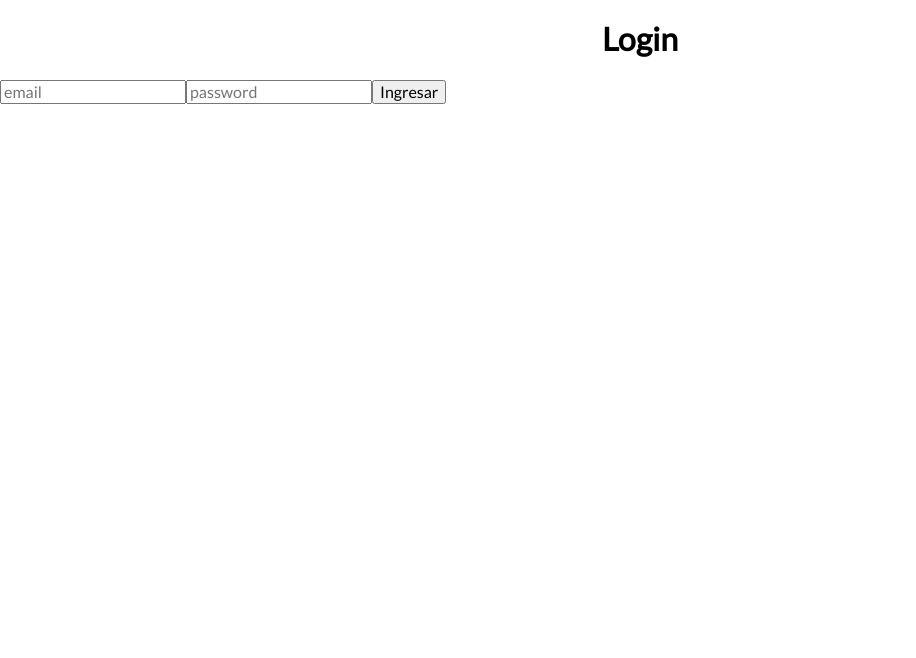
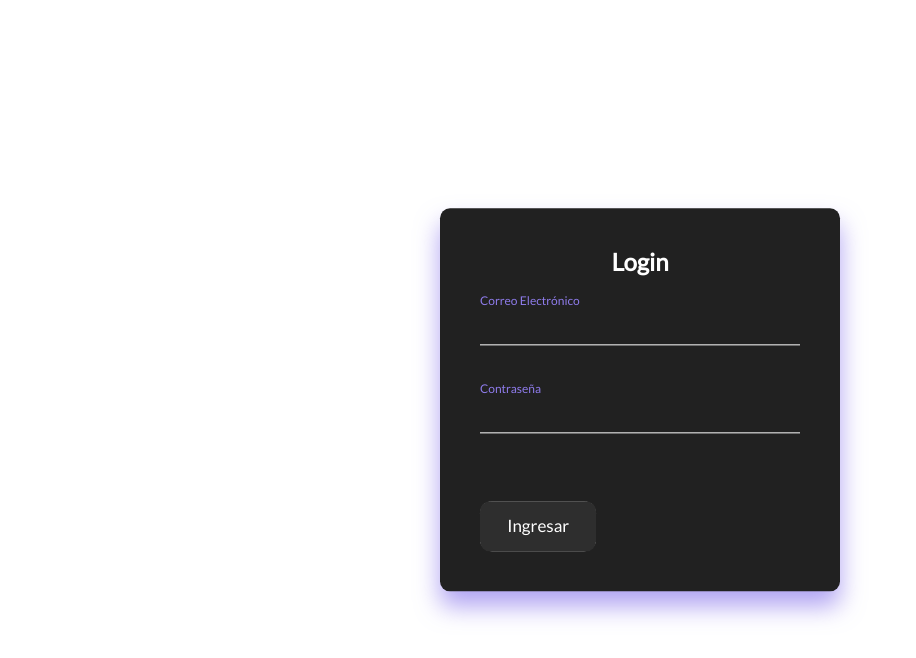
Before and after one commit to JefersonV/Frontend-Web-App-Caf-Vida-, a React (Vite) app: page /login in a window 1280 px wide. Shown: the top 658 px of the page, without its empty margins (0-916 px from the left). Built offline with nearby package versions, Linux system fonts and the light colour scheme; no server answers.

Commit message:
"Estilos agregados a Login"

```diff
--- /dev/null
+++ b/src/assets/styles/Login.css
@@ -0,0 +1,135 @@
+body {
+    font-family: Arial, Helvetica, sans-serif;
+}
+
+.login-box {
+    position: absolute;
+    top: 50%;
+    left: 50%;
+    width: 400px;
+    padding: 40px;
+    transform: translate(-50%, -50%);
+    background: #212121;
+    box-shadow: 0 15px 25px rgba(143, 124, 236, 0.7);
+    border-radius: 10px;
+}
+
+.login-box h2 {
+    margin: 0 0 30px;
+    padding: 0;
+    color: #fff;
+    text-align: center;
+}
+
+.login-box .user-box input {
+    position: relative;
+    width: 100%;
+    padding: 10px 0;
+    font-size: 16px;
+    color: #fff;
+    margin-bottom: 30px;
+    border: none;
+    border-bottom: 1px solid #fff;
+    outline: none;
+    background: transparent;
+}
+
+.login-box .user-box label {
+    position: relative;
+    left: 0;
+    top: -60px;
+    padding: 10px 0;
+    font-size: 16px;
+    color: #fff;
+    pointer-events: none;
+    transition: .5s;
+}
+
+.login-box .user-box input:focus~label,
+.login-box .user-box input:valid~label {
+    top: -85px;
+    left: 0;
+    color: #8F7CEC;
+    font-size: 12px;
+}
+
+.button-form {
+    display: flex;
+    flex-direction: row;
+    margin-top: 20px;
+}
+
+
+.btn {
+    padding: 0.9em 1.6em;
+    border: none;
+    outline: none;
+    color: #FFF;
+    font-family: inherit;
+    font-weight: 500;
+    font-size: 17px;
+    cursor: pointer;
+    position: relative;
+    z-index: 0;
+    border-radius: 12px;
+}
+
+.btn::after {
+    content: "";
+    z-index: -1;
+    position: absolute;
+    width: 100%;
+    height: 100%;
+    background-color: rgb(46, 46, 46);
+    left: 0;
+    top: 0;
+    border-radius: 10px;
+}
+
+/* glow */
+.btn::before {
+    content: "";
+    background: linear-gradient(45deg,
+            #FF0000, #002BFF, #FF00C8, #002BFF,
+            #FF0000, #002BFF, #FF00C8, #002BFF);
+    position: absolute;
+    top: -2px;
+    left: -2px;
+    background-size: 600%;
+    z-index: -1;
+    width: calc(100% + 4px);
+    height: calc(100% + 4px);
+    filter: blur(8px);
+    animation: glowing 20s linear infinite;
+    transition: opacity .3s ease-in-out;
+    border-radius: 10px;
+    opacity: 0;
+}
+
+@keyframes glowing {
+    0% {
+        background-position: 0 0;
+    }
+
+    50% {
+        background-position: 400% 0;
+    }
+
+    100% {
+        background-position: 0 0;
+    }
+}
+
+/* hover */
+.btn:hover::before {
+    opacity: 1;
+}
+
+.btn:active:after {
+    background: transparent;
+}
+
+.btn:active {
+    color: #000;
+    font-weight: bold;
+}
--- a/src/pages/Login.jsx
+++ b/src/pages/Login.jsx
@@ -1,4 +1,5 @@
 import React, { Fragment, useState } from "react";
+import "../assets/styles/Login.css";
 
 const Login = ({ setAuth }) => {
   const [inputs, setInputs] = useState({
@@ -35,26 +36,32 @@ const Login = ({ setAuth }) => {
 
   return (
     <Fragment>
-      <h1 className="">Login</h1>
+      <div class="login-box">
+        <h2>Login</h2>
         <form onSubmit={onSubmitForm}>
+          <div class="user-box">
             <input
               type="email"
               name="email"
-          placeholder="email"
-          className=""
               value={email}
               onChange={(e) => onChange(e)}
             ></input>
+            <label>Correo Electrónico</label>
+          </div>
+          <div class="user-box">
             <input
               type="password"
               name="password"
-          placeholder="password"
-          className=""
               value={password}
               onChange={(e) => onChange(e)}
             ></input>
-        <button className="">Ingresar</button>
+            <label>Contraseña</label>
+          </div>
+          <div class="button-form">
+            <button class="btn">Ingresar</button>
+          </div>
         </form>
+      </div>
     </Fragment>
   );
 };
```
Lines whose indentation alone changed are shown as unchanged.
